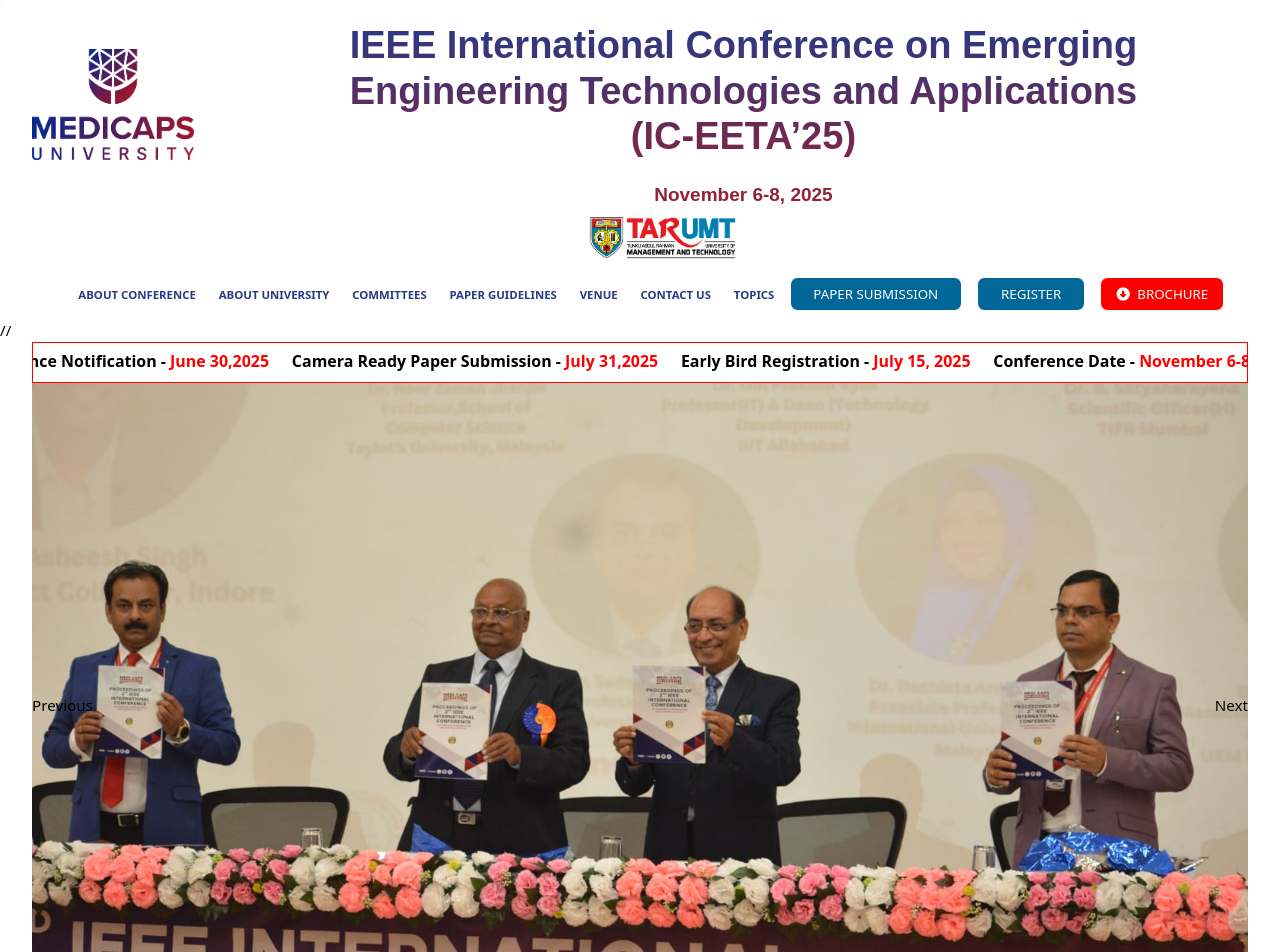
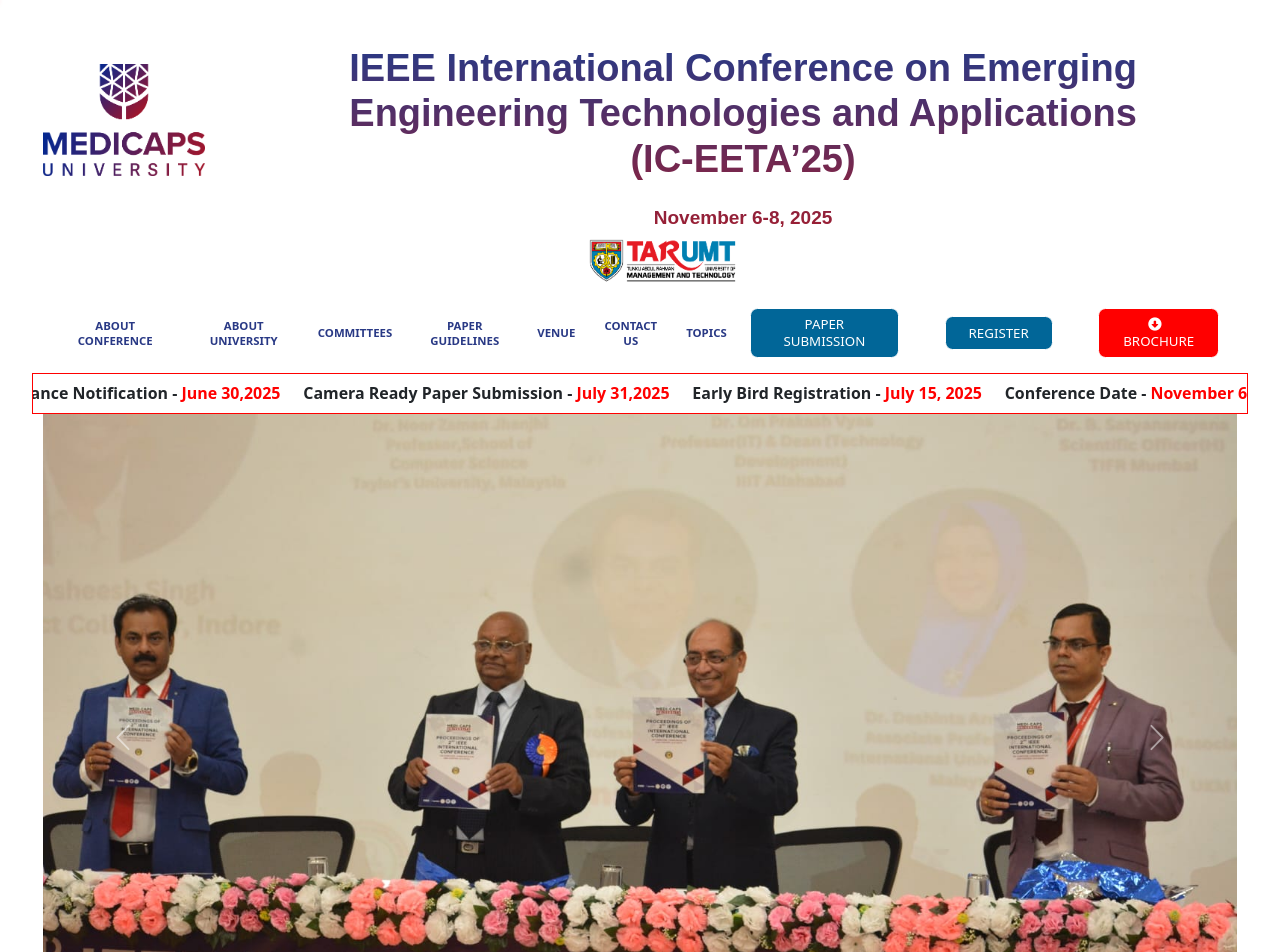
Before and after one commit to YuvrajSinghJat/ConferenceMedicaps, a React (Create React App) app: page / in a window 1280 px wide. Shown: the top 952 px of the page. Built offline with nearby package versions, Linux system fonts and the light colour scheme; a web font is replaced by a local one; what tw-elements would draw is missing.

Commit message:
Half issue of corosal is fixed

```diff
--- a/src/components/StartHero/StartHero.js
+++ b/src/components/StartHero/StartHero.js
@@ -3,6 +3,7 @@
 import Nav from '../../components/Navbar/Nav'
 import LoadingBar from 'react-top-loading-bar'
 import './StartHero.css';
+import 'bootstrap/dist/css/bootstrap.css';
 import countapi from "countapi-js";
 
 import home_carousel1 from '../../img/newImage1.jpg'
@@ -33,7 +34,7 @@
                 onLoaderFinished={() => setProgress(0)}
                 loaderSpeed={1000}
             />
-    //         {/* <div id="sfc5zh2zf9dc5hxu165btr7fayzur3nd1pm"></div><script type="text/javascript" src="https://counter6.optistats.ovh/private/counter.js?c=5zh2zf9dc5hxu165btr7fayzur3nd1pm&down=async" async></script><noscript><a href="https://www.freecounterstat.com" title="free hit counter"><img src="https://counter6.optistats.ovh/private/freecounterstat.php?c=5zh2zf9dc5hxu165btr7fayzur3nd1pm" border="0" title="free hit counter" alt="free hit counter" /></a></noscript>
+           {/* <div id="sfc5zh2zf9dc5hxu165btr7fayzur3nd1pm"></div><script type="text/javascript" src="https://counter6.optistats.ovh/private/counter.js?c=5zh2zf9dc5hxu165btr7fayzur3nd1pm&down=async" async></script><noscript><a href="https://www.freecounterstat.com" title="free hit counter"><img src="https://counter6.optistats.ovh/private/freecounterstat.php?c=5zh2zf9dc5hxu165btr7fayzur3nd1pm" border="0" title="free hit counter" alt="free hit counter" /></a></noscript>
                 // <a href="https://www.freecounterstat.com" title="free hit counter"><img src="https://counter6.optistats.ovh/private/freecounterstat.php?c=5zh2zf9dc5hxu165btr7fayzur3nd1pm" border="0" title="free hit counter" alt="free hit counter" /></a> */}
 
             <article className='container mx-auto'>
@@ -68,9 +69,9 @@
                             alt="..."
 
                         />
-                        {/* <div className="carousel-caption hidden md:block absolute top-0"> */}
-                        {/* <div class="elfsight-app-4b214d3a-61a9-408d-aaaa-876db82c8b51" color='text-white'></div> */}
-                        {/* </div> */}
+                        <div className="carousel-caption hidden md:block absolute top-0">
+                        <div class="elfsight-app-4b214d3a-61a9-408d-aaaa-876db82c8b51" color='text-white'></div>
+                        </div>
                         <div className="carousel-caption hidden md:block absolute text-center">
 
                             <h5 className="text-2xl">Initiated By Medi-Caps University </h5>
@@ -78,63 +79,63 @@
                         </div>
                     </div>
                     <div className="carousel-item relative float-left w-full">
-                        {/* <img
+                        <img
                             src={home_carousel2}
                             className="block w-full carouselImage"
                             alt="..." style={{
                                 objectPosition: "top"
                             }}
-                        /> */}
+                        />
                         <div className="carousel-caption hidden md:block absolute text-center">
                             <h5 className="text-xl"></h5>
                             <p></p>
                         </div>
                     </div>
                     <div className="carousel-item relative float-left w-full">
-                        {/* <img
+                        <img
                             src={home_carousel3}
                             className="block w-full carouselImage"
                             alt="..." style={{
                                 objectPosition: "top"
                             }}
-                        /> */}
+                        />
                         <div className="carousel-caption hidden md:block absolute text-center">
                             <h5 className="text-xl"></h5>
                             <p></p>
                         </div>
                     </div>
                     <div className="carousel-item relative float-left w-full">
-                        {/* <img
+                        <img
                             src={home_carousel4}
                             className="block w-full carouselImage" style={{
                                 objectPosition: "top"
                             }}
                             alt="..."
-                        /> */}
+                        />
                         <div className="carousel-caption hidden md:block absolute text-center">
                             <h5 className="text-xl"></h5>
                             <p></p>
                         </div>
                     </div>
                     <div className="carousel-item relative float-left w-full">
-                        {/* <img
+                        <img
                             src={home_carousel9}
                             className="block w-full carouselImage" style={{
                                 objectPosition: "top"
                             }}
                             alt="..."
-                        /> */}
+                        />
                         <div className="carousel-caption hidden md:block absolute text-center">
                             <h5 className="text-xl"></h5>
                             <p></p>
                         </div>
                     </div>
                     <div className="carousel-item relative float-left w-full">
-                        {/* <img
+                        <img
                             src={home_carousel5}
                             className="block w-full carouselImage" carouselimage="true"
                             alt="..."
-                        /> */}
+                        />
                         <div className="carousel-caption hidden md:block absolute text-center">
                             <h5 className="text-xl"></h5>
                             <p></p>
--- a/src/index.js
+++ b/src/index.js
@@ -1,5 +1,6 @@
 import React from 'react';
 import ReactDOM from 'react-dom/client';
+import 'bootstrap/dist/css/bootstrap.css';
 import './index.css';
 import App from './App';
 import reportWebVitals from './reportWebVitals';
```
